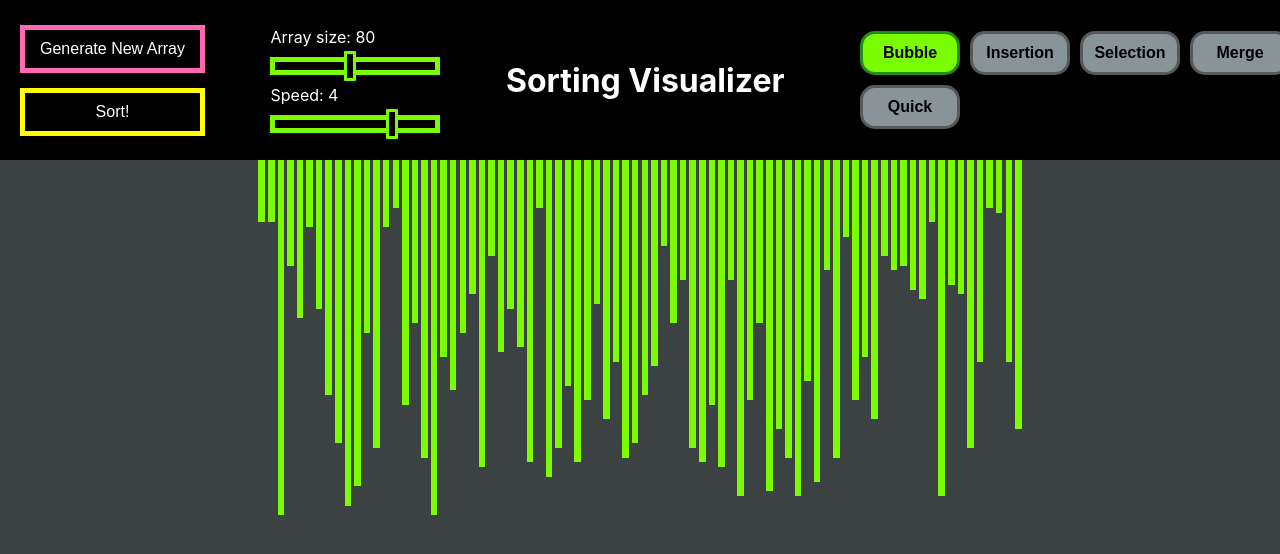
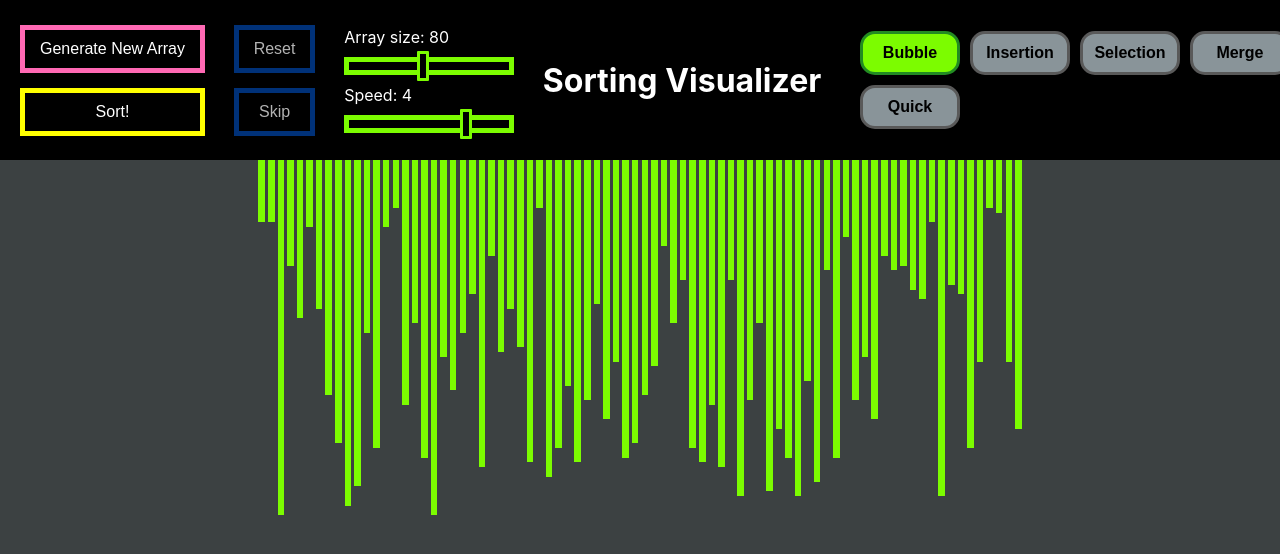
Before and after one commit to AdamPaunovic/Sorting-Visualizer, a React (Create React App) app: page / in a window 1280 px wide. Shown: the top 554 px of the page. Built offline with nearby package versions, Linux system fonts and the light colour scheme.

Commit message:
Added reset and skip button prototypes

```diff
--- a/src/components/Header/Header.css
+++ b/src/components/Header/Header.css
@@ -3,6 +3,8 @@
     --main-text: #fff;
     --generate-btn-border: hotpink;
     --sort-btn-border: #FFFF00;
+    --reset-btn-border: #0047AB;
+    --skip-btn-border: #0047AB;
     --slider-color: lawngreen;
     --algorighmBtn-background: #899499;
     --algorithmBtn-text: #000;
@@ -33,7 +35,7 @@
     top: 0;
 }
 
-.button-container {
+.btn-container {
     display: flex;
     flex-direction: column;
 }
@@ -58,6 +60,24 @@
     cursor: pointer;
 }
 
+#resetBtn {
+    padding: 10px 15px;
+    font-size: 1rem;
+    background-color: transparent;
+    border: 5px solid var(--reset-btn-border);
+    color: var(--main-text);
+    cursor: pointer;
+    margin-bottom: 15px;
+}
+
+#skipBtn {
+    padding: 10px 15px;
+    font-size: 1rem;
+    background-color: transparent;
+    border: 5px solid var(--skip-btn-border);
+    color: var(--main-text);
+    cursor: pointer;
+}
 
 .array-inputs {
     display: flex;
--- a/src/components/Header/Header.jsx
+++ b/src/components/Header/Header.jsx
@@ -18,9 +18,14 @@ const Header = ({
     return (
         <header className="header">
 
-            <div className="button-container">
+            <div className="btn-container">
                 <button id="generateArrBtn" disabled={isDisabled} onClick={onGenerateNewArray}>Generate New Array</button>
                 <button id="sortBtn" disabled={isDisabled} onClick={onSortArray}>Sort!</button>
+            </div>
+
+            <div className="btn-container">
+                <button id="resetBtn" disabled={!isDisabled}>Reset</button>
+                <button id="skipBtn" disabled={!isDisabled}>Skip</button>
             </div>
 
 
```
